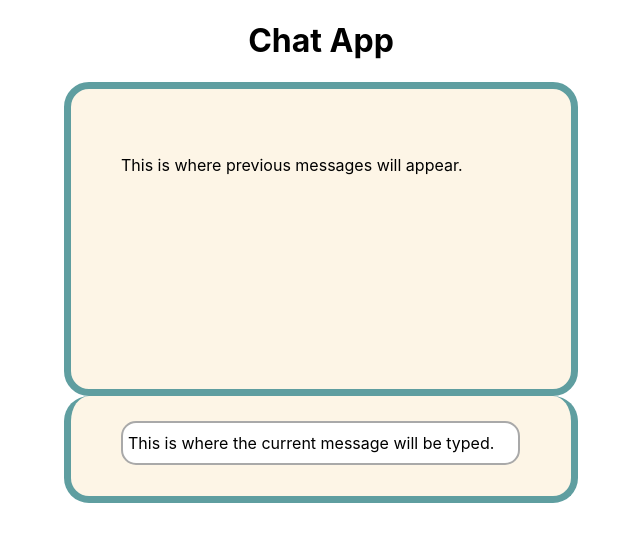
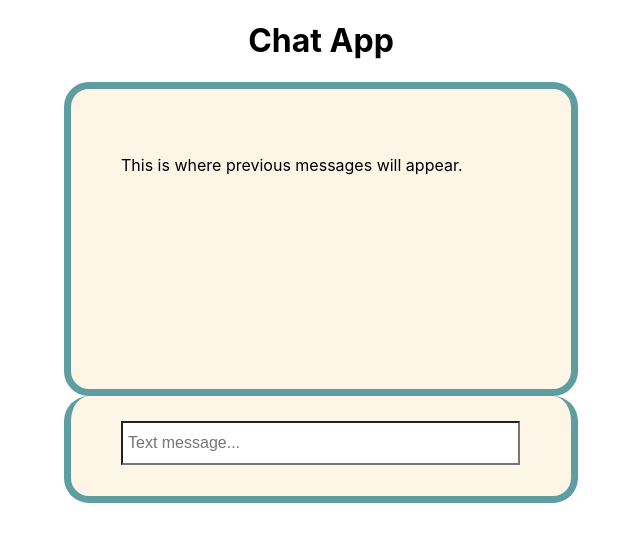
Before and after one commit to akienzle32/chat, a React (Create React App) app: page / in a window 1280 px wide. Shown: the top 542 px of the page, without its empty margins (319-959 px from the left). Built offline with nearby package versions, Linux system fonts and the light colour scheme.

Commit message:
added input prompt

```diff
--- a/src/ChatPrompt.jsx
+++ b/src/ChatPrompt.jsx
@@ -33,8 +33,7 @@ const currentMessage = {
 	paddingBottom: 10,
 	paddingTop: 10,
 	margin: 0,
-	border: '2px solid #A9A9A9',
-	borderRadius: 15
+	fontSize: 16
 }
 
 export const Prompt = () => {
@@ -45,9 +44,7 @@ export const Prompt = () => {
 				<p style={{textAlign: 'left'}}>This is where previous messages will appear.</p>
 			</div>
 			<div style={lowerBox}>
-				<div style={currentMessage}>
-					This is where the current message will be typed.
-				</div>
+					<input type="text" name="prompt" style={currentMessage} placeHolder="Text message..."></input>
 			</div>
 		</body>
 	);
```
